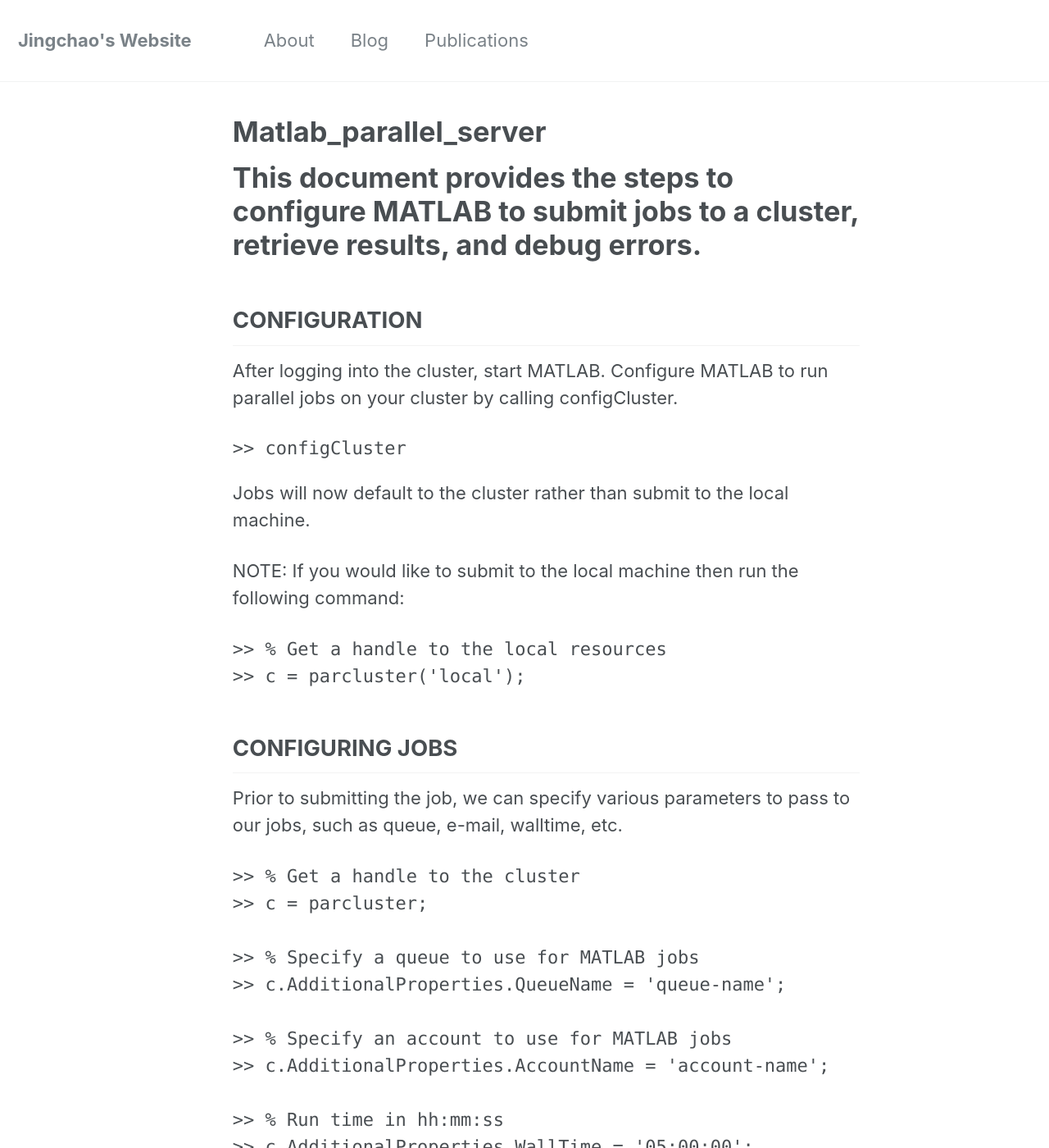
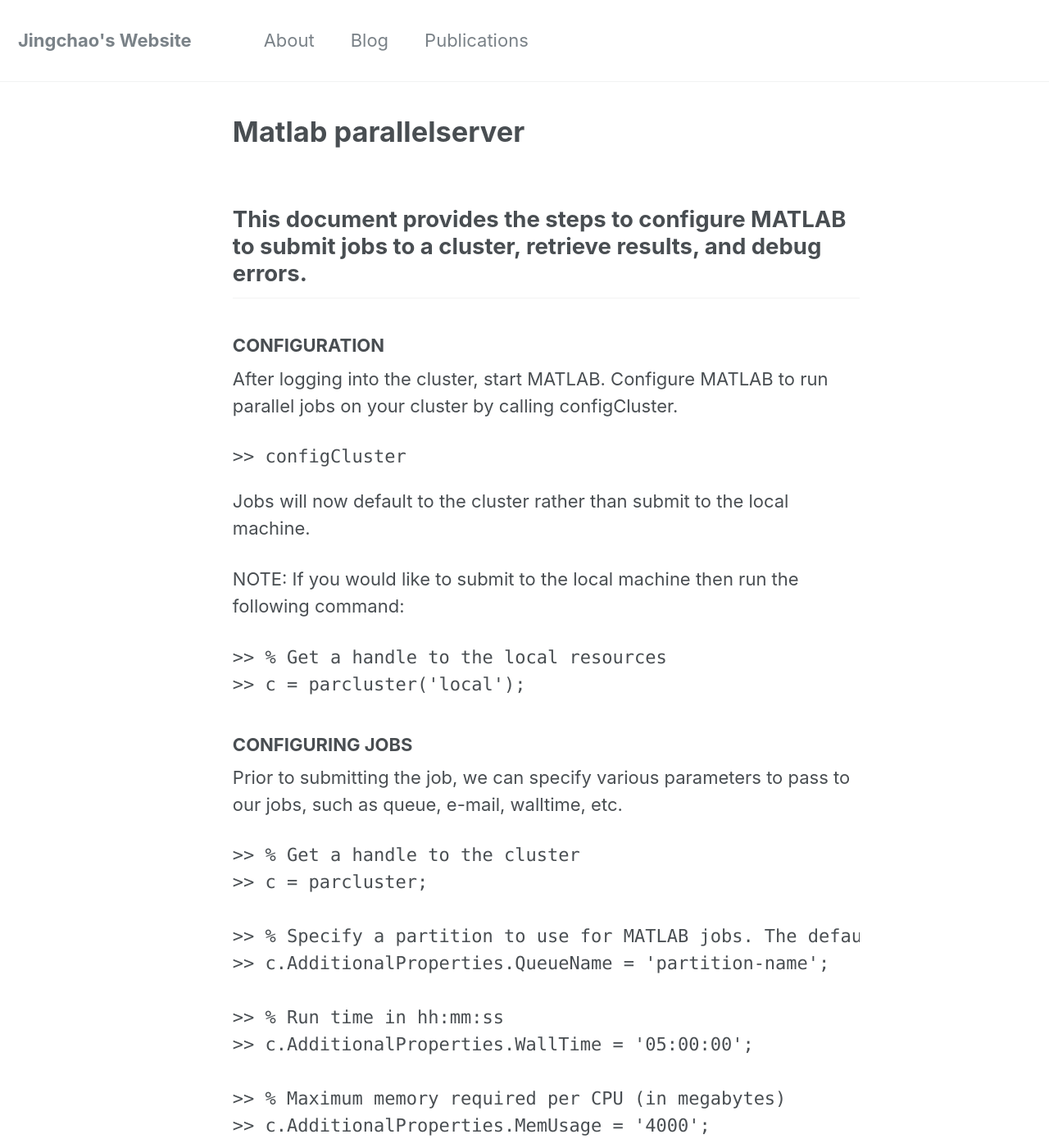
Before and after one commit to JingchaoZhang/JingchaoZhang.github.io, a Jekyll site: the page built from _posts/2019-08-06-MATLAB ParallelServer.md, in a window 1280 px wide and 1400 px high. Shown: the whole window at 82% size. Built offline with Jekyll 4.4.1, drawn with Linux system fonts in a browser that asks for light colours; some of the changed text lies outside the part shown.

Commit message:
Update and rename 2019-08-06-Matlab_Parallel_Server.md to 2019-08-06-MATLAB ParallelServer.md

````diff
--- a/_posts/2019-08-06-Matlab_Parallel_Server.md
+++ b/_posts/2019-08-06-MATLAB ParallelServer.md
@@ -3,9 +3,9 @@
 author_profile: false
 ---
 
-# This document provides the steps to configure MATLAB to submit jobs to a cluster, retrieve results, and debug errors.
+## This document provides the steps to configure MATLAB to submit jobs to a cluster, retrieve results, and debug errors.
 
-## CONFIGURATION
+### CONFIGURATION
 After logging into the cluster, start MATLAB.  Configure MATLAB to run parallel jobs on your cluster by calling configCluster.
 ```Matlab
 >> configCluster
@@ -18,17 +18,14 @@
 >> c = parcluster('local');
 ```
 
-## CONFIGURING JOBS
+### CONFIGURING JOBS
 Prior to submitting the job, we can specify various parameters to pass to our jobs, such as queue, e-mail, walltime, etc.
 ```Matlab
 >> % Get a handle to the cluster
 >> c = parcluster;
 
->> % Specify a queue to use for MATLAB jobs
->> c.AdditionalProperties.QueueName = 'queue-name';
-
->> % Specify an account to use for MATLAB jobs
->> c.AdditionalProperties.AccountName = 'account-name';
+>> % Specify a partition to use for MATLAB jobs. The default partition is batch.
+>> c.AdditionalProperties.QueueName = 'partition-name';
 
 >> % Run time in hh:mm:ss
 >> c.AdditionalProperties.WallTime = '05:00:00';
@@ -36,14 +33,11 @@
 >> % Maximum memory required per CPU (in megabytes)
 >> c.AdditionalProperties.MemUsage = '4000';
 
->> % Request GPU resources. Below example will request 2 GPUs per node.
->> c.AdditionalProperties.GpusPerNode = 2;
-
->> % Specify what GPU to use – will only be used if GpusPerNode is set to a value greater than 0.
->> c.AdditionalProperties.Constraint = 'gpu_k20';
-
 >> % Specify e-mail address to receive notifications about your job
 >> c.AdditionalProperties.EmailAddress = 'user-id@company.com';
+
+>> % If you have other SLURM directives to specify such as a reservation, use the command below:
+>> c.AdditionalProperties.AdditionalSubmitArgs = '';
 ```
 
 Save changes after modifying AdditionalProperties for the above changes to persist between MATLAB sessions.
@@ -65,7 +59,7 @@
 >> c.saveProfile
 ```
 
-## INTERACTIVE JOBS
+### INTERACTIVE JOBS
 To run an interactive pool job on the cluster, continue to use parpool as you’ve done before.
 ```Matlab
 >> % Get a handle to the cluster
@@ -91,7 +85,7 @@
 >> p.delete
 ```
 
-## INDEPENDENT BATCH JOB
+### INDEPENDENT BATCH JOB
 Rather than running interactively, use the batch command to submit asynchronous jobs to the cluster.  The batch command will return a job object which is used to access the output of the submitted job.  See the MATLAB documentation for more help on batch.
 ```Matlab
 >> % Get a handle to the cluster
@@ -191,7 +185,7 @@
 
 
 
-# DEBUGGING
+### DEBUGGING
 If a serial job produces an error, call the getDebugLog method to view the error log file.  When submitting independent jobs, with multiple tasks, specify the task number.
 ```Matlab
 >> c.getDebugLog(j.Tasks(3))
````
